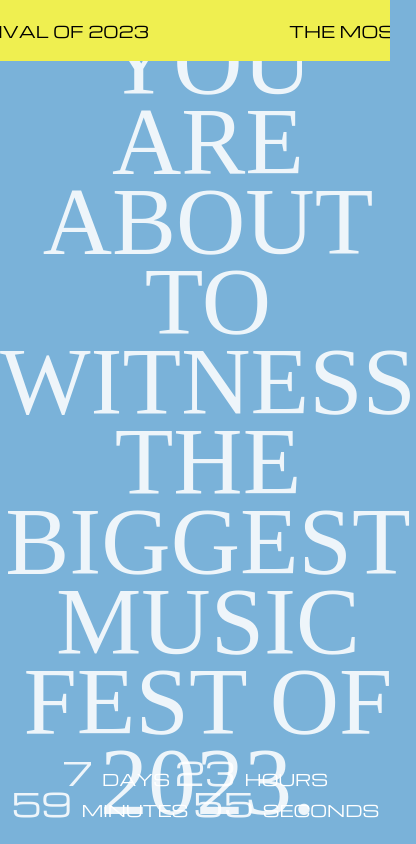
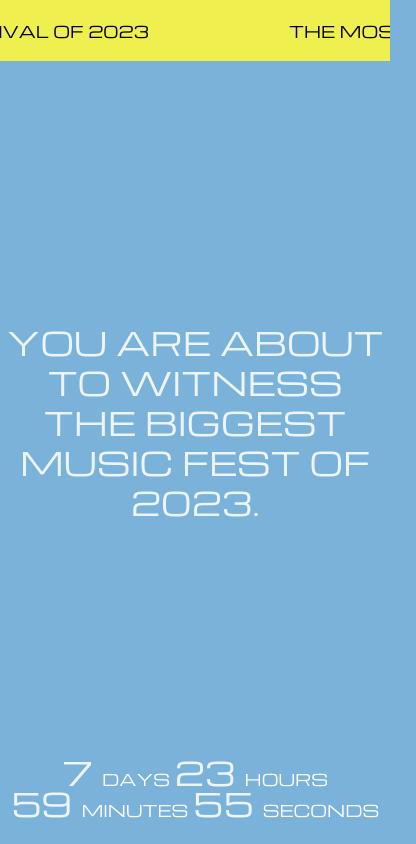
Before and after one commit to mosessmax/dreamvillefest, a website built with Vite: page index.html in a window 390 px wide. Shown: the whole page, 416 px wide, since content can reach past the window. Built offline with nearby package versions, Linux system fonts and the light colour scheme; what splitting would draw is missing.

Commit message:
finally gave up

```diff
--- a/src/style.css
+++ b/src/style.css
@@ -36,7 +36,7 @@ body {
 }
 
 .main {
-  font-size: 11rem;
+  font-size: 6rem;
   font-weight: 100;
   /* width: 1000px;
   height: 900px; */
@@ -45,7 +45,7 @@ body {
   justify-content: center;
   line-height: 130px;
   text-align: center;
-  font-family: Queering;
+  font-family: Michroma;
 }
 
 // marquee
@@ -155,8 +155,8 @@ body {
 /* main  */
 @media (max-width: 500px) {
   .main {
-    font-size: 6rem;
-    line-height: 5rem;
+    font-size: 2rem;
+    line-height: 2.5rem;
   }
 }
 /* countdown  */
```
